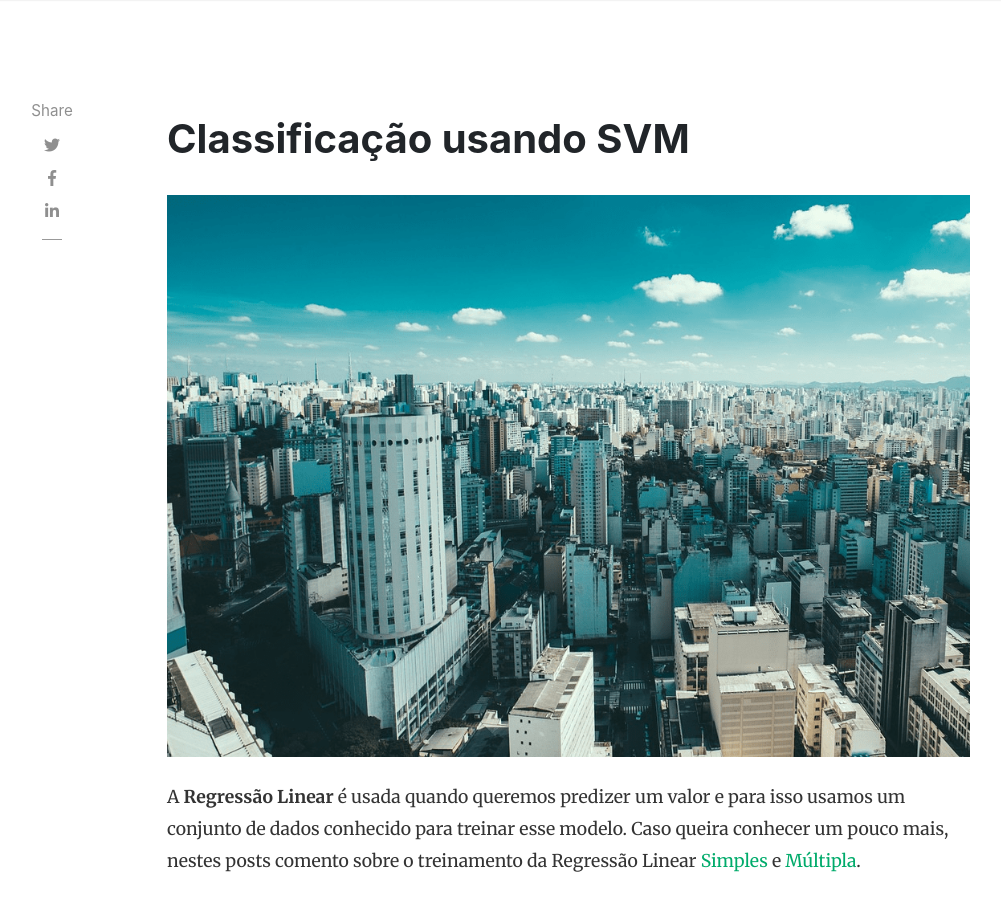
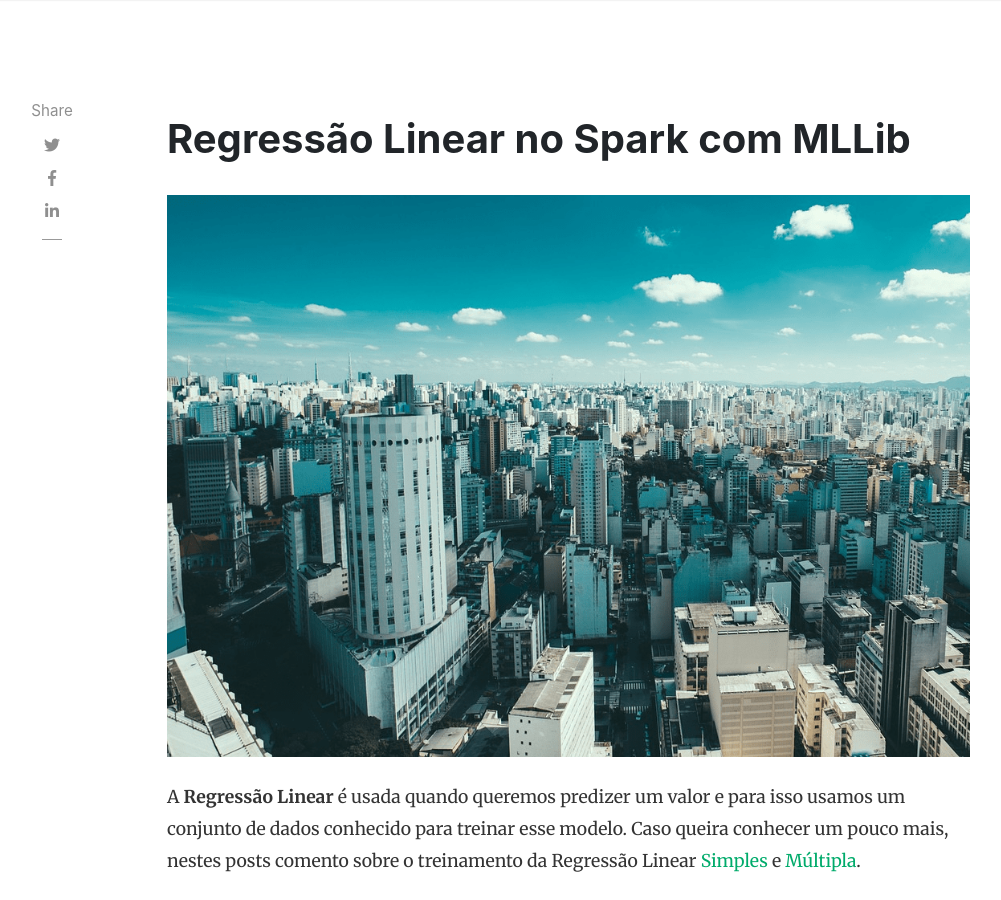
Before and after one commit to rafaelsakurai/rafaelsakurai.github.io, a Jekyll site: the page built from _posts/2023-09-08-regressao-spark.md, in a window 1280 px wide and 900 px high. Shown: the whole window, without its empty margins (118-1119 px from the left). Built offline with Jekyll 4.4.1, drawn with Linux system fonts in a browser that asks for light colours; nearby versions of some CDN libraries; a script that is not in the unit is left out.

Commit message:
Arrumar titulo do post sobre regressão linear no spark.

```diff
--- a/_posts/2023-09-08-regressao-spark.md
+++ b/_posts/2023-09-08-regressao-spark.md
@@ -1,11 +1,11 @@
 ---
 layout: post
-title: "Classificação usando SVM"
+title: "Regressão Linear no Spark com MLLib"
 date: 2023-01-21 13:00:00
 categories: [ Apache Spark, Machine Learning, Regressão ]
 tags: [spark, machine learning, regressão]
 image: assets/images/posts/2023-09-08-sparkregressao-linear.png
-excerpt: Já comentei sobre Regressão Linear Simples e Múltipla, e agora veremos como implementar em Scala usando usando a biblioteca MLLib do Apache Spark.
+excerpt: Já comentei sobre Regressão Linear Simples e Múltipla, e agora veremos como implementar em Scala usando a biblioteca MLLib do Apache Spark.
 featured: true
 hidden: true
 ---
```
